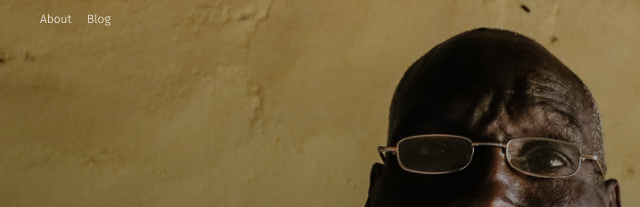
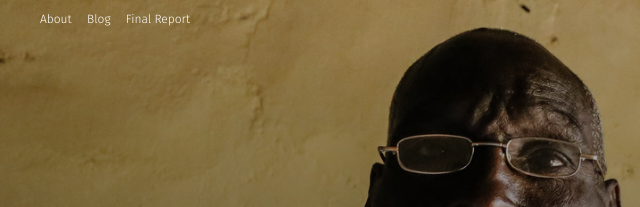
Before and after one commit to MozillaFoundation/digital-skills-observatory, a website: page index.html in a window 1280 px wide. Shown: the top 207 px of the page, 0-640 px from the left. Drawn offline with Linux system fonts and the light colour scheme; files that its build step writes are made by us from their sources; a web font is replaced by a local one.

Commit message:
added link to report section

```diff
--- a/index.html
+++ b/index.html
@@ -18,6 +18,7 @@
     <ul id="navigation">
       <li><a href="#dso-description">About</a></li>
       <li><a href="https://mozilla-foundation-research.herokuapp.com/tag/digital-skills-observatory/">Blog</a></li>
+      <li><a href="#report">Final Report</a></li>
     </ul>
     <a class="mozilla-logo" href="//www.mozilla.org" target="_blank"></a>
     <section id="title">
```
